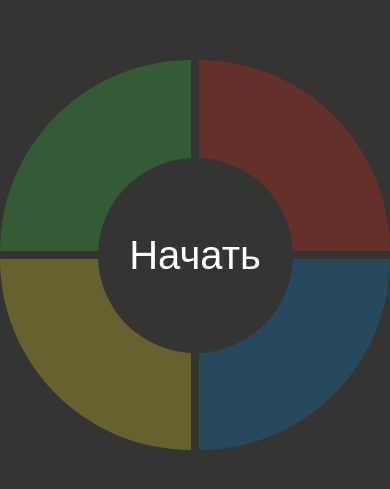
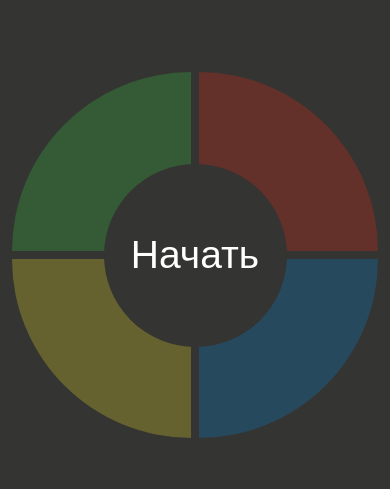
Before and after one commit to chelovechek48/simon-game, a Vue app: page / in a window 390 px wide. Shown: the part 167-656 px from the top of the page. Built offline with nearby package versions, Linux system fonts and the light colour scheme.

Commit message:
Адаптировал для мобильного

```diff
--- a/src/App.vue
+++ b/src/App.vue
@@ -18,6 +18,7 @@ import SimonWrapper from '@components/SimonWrapper.vue';
   display: flex;
   align-items: center;
   justify-content: center;
+  padding: 0.75rem;
 
   background-color: #343432;
 }
--- a/src/components/SimonControls.vue
+++ b/src/components/SimonControls.vue
@@ -40,7 +40,7 @@ const progress = () => {
   position: absolute;
   inset: 25%;
 
-  font-size: 2.5rem;
+  font-size: clamp(1rem, 10vw, 3rem);
   color: #fff;
   background-color: #343432;
   border-radius: 50%;
--- a/src/components/SimonWrapper.vue
+++ b/src/components/SimonWrapper.vue
@@ -92,7 +92,7 @@ const checkOption = (option) => {
 
 <style lang="scss" scoped>
 .simon {
-  width: 30rem;
+  width: min(30rem, 100vw);
   position: relative;
 }
 </style>
```
